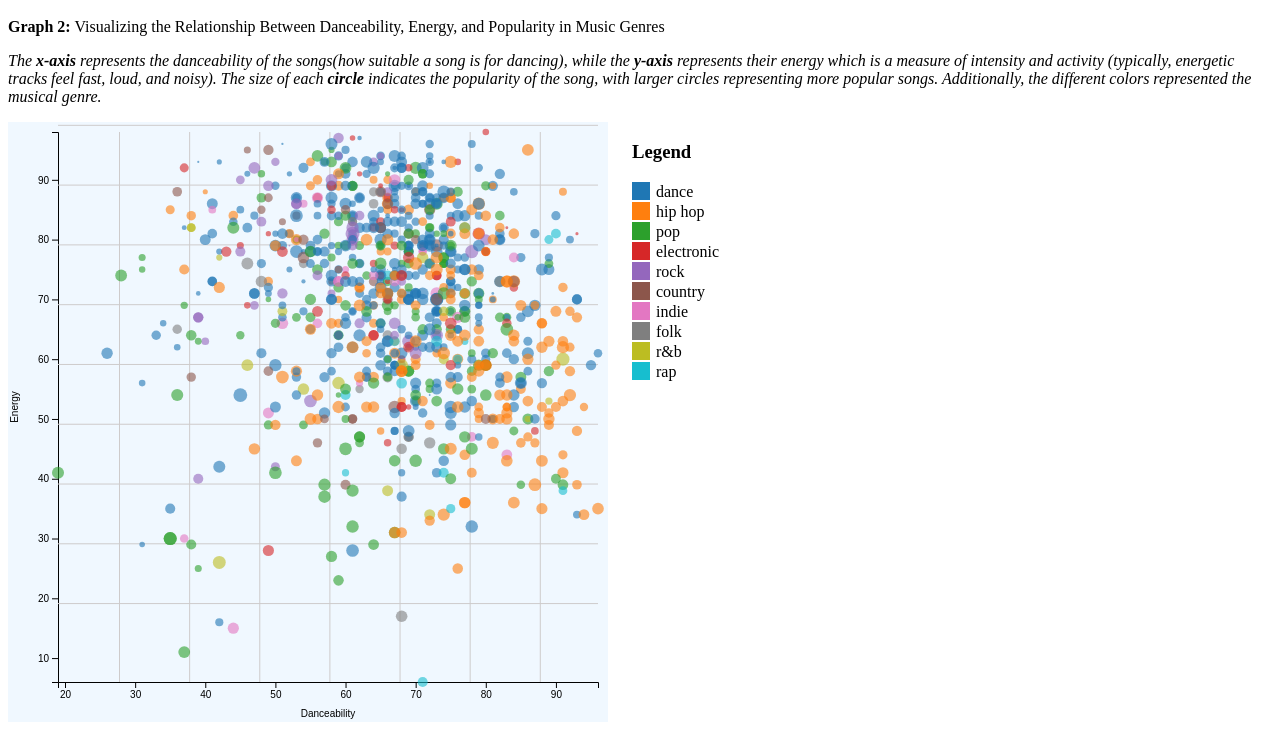
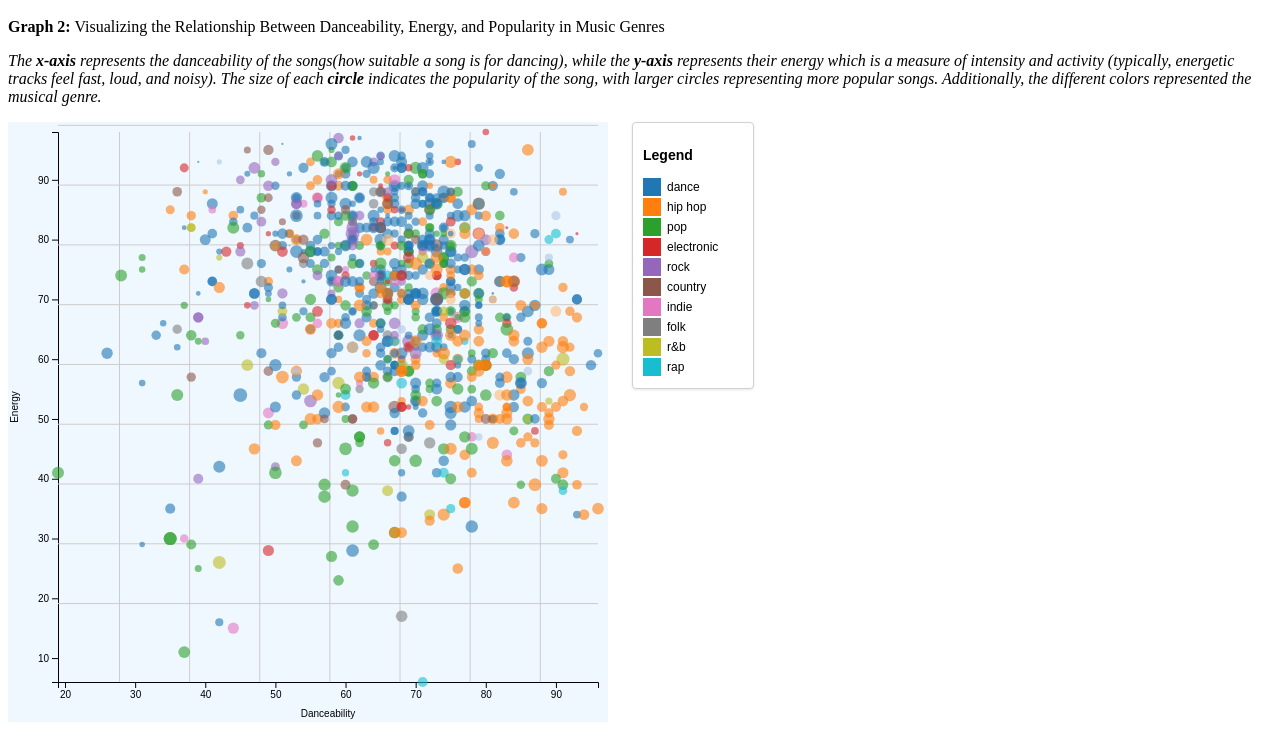
Before and after one commit to MaggieLam2003/Info3300-Project1, a plain HTML site: page index.html in a window 1280 px wide. Shown: the part 48-800 px from the top of the page. Drawn offline with nearby package versions, Linux system fonts and the light colour scheme.

Commit message:
forgot 2 genres for the color scale

```diff
--- a/index.html
+++ b/index.html
@@ -10,15 +10,18 @@
               stroke: #cecbcb;
             }
 
-            .legend {
-              font-family: Arial, sans-serif;
-              font-size: 12px;
+            #legend {
+                font-family: Arial, sans-serif;
+                font-size: 12px;
+                padding: 10px;
+                background-color: #ffffff;
+                border: 1px solid #d1d1d1;
+                border-radius: 4px;
+                box-shadow: 0 1px 3px rgba(0, 0, 0, 0.1);
+
             }
 
-            /* .legend rect {
-              stroke-width: 2;
-              stroke: rgb(98, 83, 83);
-            } */
+
 
         </style>
     </head>
@@ -116,8 +119,8 @@
 
                     // color scale for the genres
                     const colorScale = d3.scaleOrdinal()
-                    .domain(["dance", "hip hop", "pop", "electronic", "rock", "country", "indie", "folk", "r&b", "rap"])
-                    .range(["#1f77b4", "#ff7f0e", "#2ca02c", "#d62728", "#9467bd", "#8c564b", "#e377c2", "#7f7f7f", "#bcbd22", "#17becf"]); // Blue, Orange, Green, Red, Purple, Brown, Pink, Gray, Olive, Cyan
+                    .domain(["dance", "hip hop", "pop", "electronic", "rock", "country", "indie", "folk", "r&b", "rap", "grime", "latin"])
+                    .range(["#1f77b4", "#ff7f0e", "#2ca02c", "#d62728", "#9467bd", "#8c564b", "#e377c2", "#7f7f7f", "#bcbd22", "#17becf", "#aec7e8", "#ffbb78"]); // Blue, Orange, Green, Red, Purple, Brown, Pink, Gray, Olive, Cyan, Light Blue, Light Orange
 
                     let circles = chartArea.selectAll("circle")
                         .data(data)
@@ -134,13 +137,14 @@
                     // Create legend
                     const legend = d3.select("#legend")
                         .append("svg")
-                        .attr("width", 200)
+                        .attr("width", 100)
                         .attr("height", 200);
 
                     const legendItems = legend.selectAll("g")
                         .data(colorScale.domain())
                         .join("g")
                         .attr("transform", (d, i) => `translate(0, ${i * 20})`);
+
 
                     legendItems.append("rect")
                         .attr("x", 0)
```
